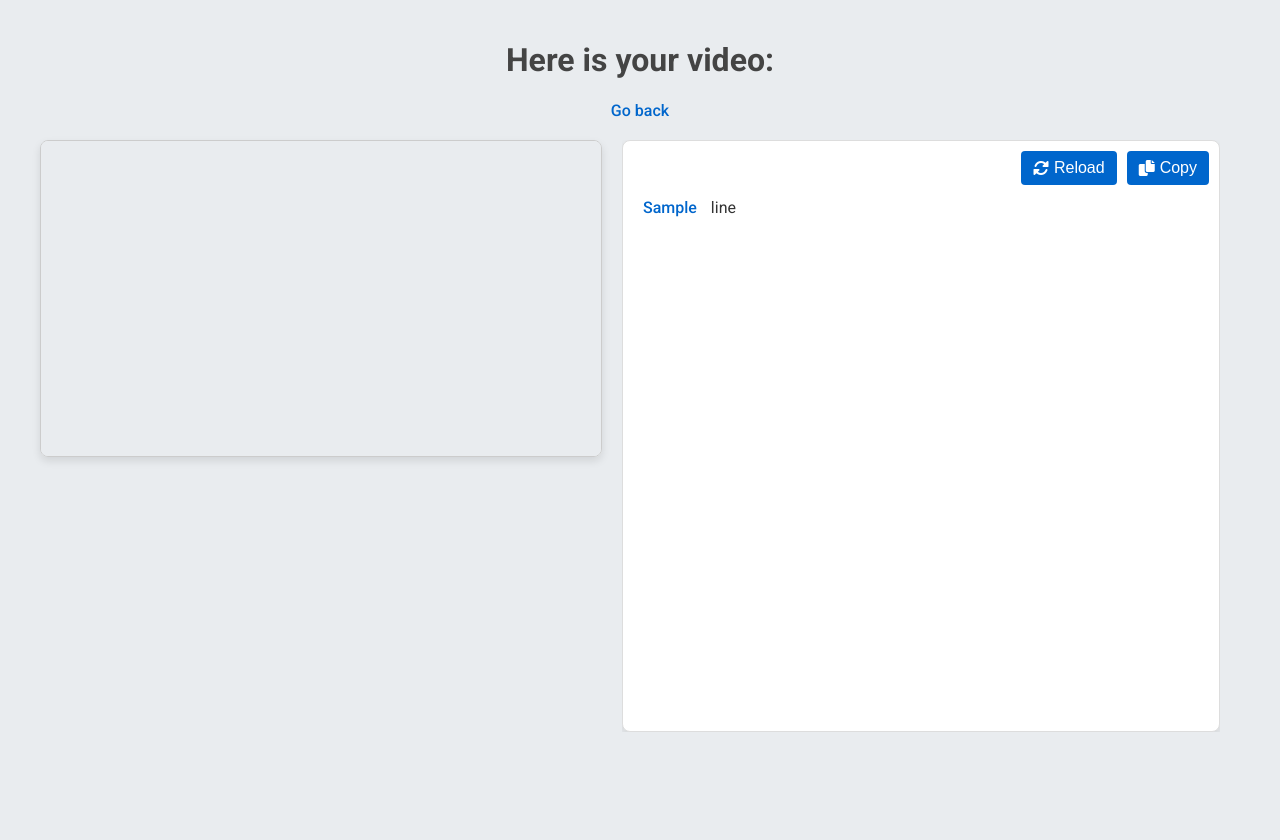
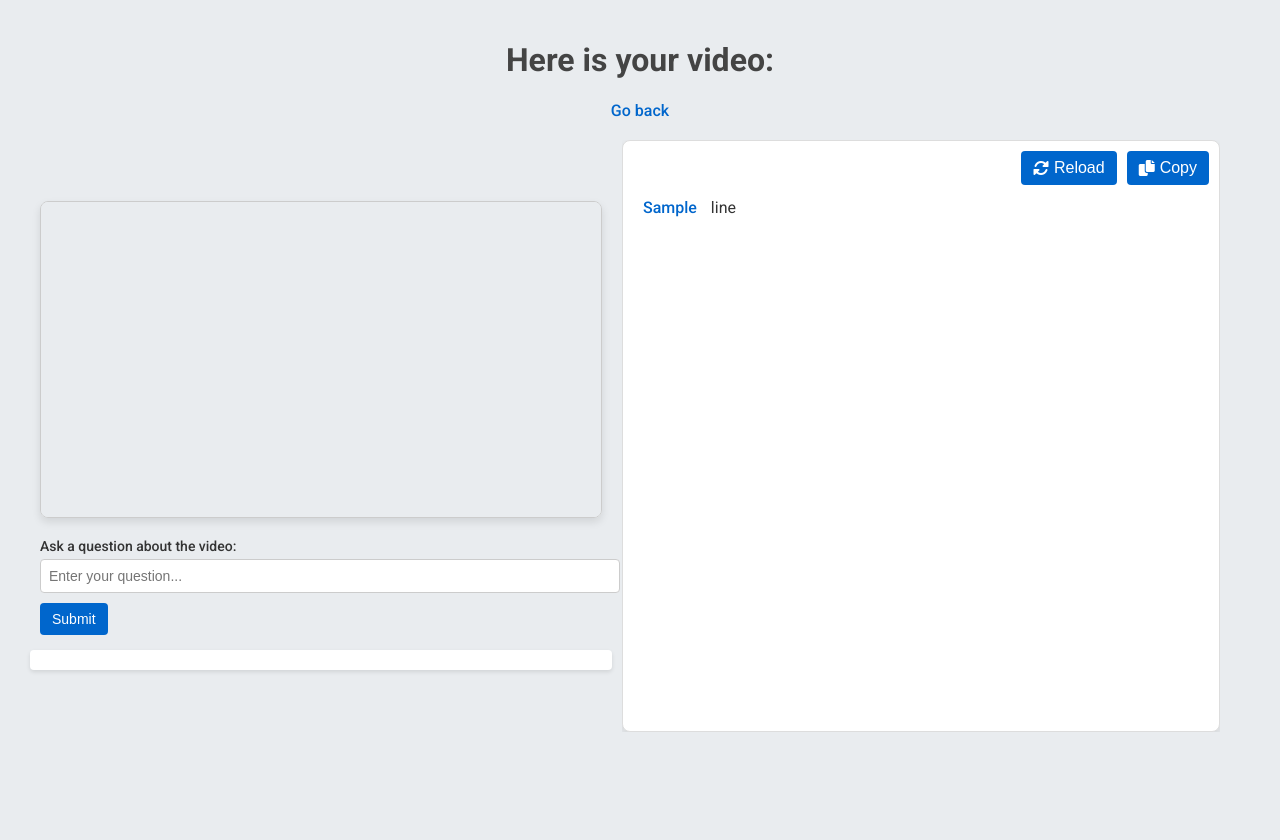
Before and after one commit to RitikDutta/timestream, a Flask app: template templates/display.html in a window 1280 px wide. Run offline with Flask 3, Linux system fonts and the light colour scheme; the template is opened without the code that fills it: most values are stand-ins (such as "Sample title", 1, 10 or a date in 2020).

Commit message:
added a secondary rout for getting transcript

```diff
--- a/app.py
+++ b/app.py
@@ -15,7 +15,7 @@ def display():
     transcript = timestream.get_youtube_transcript(video_id)
     meaningful_timestamps = timestream.generate_meaningful_timestamps(transcript)
     embed_url = f"https://www.youtube.com/embed/{video_id}"
-    return render_template('display.html', youtube_url=embed_url, transcript=meaningful_timestamps)
+    return render_template('timestream/display.html', youtube_url=embed_url, transcript=meaningful_timestamps)
 
 @app.route('/reload_timestamps', methods=['POST'])
 def reload_timestamps():
@@ -26,5 +26,19 @@ def reload_timestamps():
     meaningful_timestamps = timestream.generate_meaningful_timestamps(transcript)
     return jsonify(timestamps=meaningful_timestamps)
 
+@app.route('/user_query', methods=['POST'])
+def user_query_endpoint():
+    data = request.get_json()
+    video_id = data['video_id']
+    user_query = data['user_query']
+
+    # Get the transcript with your existing method
+    transcript = timestream.get_youtube_transcript(video_id)
+    # Use the user_query function defined in Timestream
+    answer = timestream.user_query(transcript, user_query)
+
+    # Return JSON response
+    return jsonify({'answer': answer})
+
 if __name__ == '__main__':
     app.run(debug=True)
--- a/templates/display.html
+++ b/templates/display.html
@@ -61,17 +61,19 @@
         .video-container {
             flex: 0 0 auto;
             display: flex;
+            flex-direction: column;
             justify-content: center;
+            align-items: center;
             margin-bottom: 20px;
             position: sticky;
-            top: 20px; /* Adjust as necessary */
+            top: 20px;
         }
 
         .transcript-container {
             flex: 1;
             display: flex;
             justify-content: center;
-            overflow: hidden; /* Prevent the container itself from scrolling */
+            overflow: hidden;
             position: relative;
         }
 
@@ -89,8 +91,8 @@
             border-radius: 8px;
             width: 100%;
             max-width: 600px;
-            height: calc(100vh - 460px); /* Adjust to fit the viewport height, considering other elements */
-            overflow-y: auto; /* Make the text inside scrollable */
+            height: calc(100vh - 460px);
+            overflow-y: auto;
             line-height: 1.6;
             box-shadow: 0 4px 8px rgba(0, 0, 0, 0.1);
             position: relative;
@@ -181,6 +183,9 @@
             background-color: #004494;
             transform: translateY(0);
         }
+        .yt_frame{
+                width: 90%;
+            }
 
         @media (min-width: 768px) {
             .video-transcript {
@@ -193,8 +198,74 @@
             }
 
             .transcript {
-                height: calc(70vh - 40px); /* Adjust as necessary for larger screens */
+                height: calc(70vh - 40px);
             }
+            .yt_frame{
+                width: revert-layer;
+            }
+        }
+
+        /* Styles for the query form and response text below the player */
+        #queryForm {
+            width: 100%;
+            max-width: 600px;
+            display: flex;
+            flex-direction: column;
+            align-items: flex-start;
+            margin-top: 20px;
+        }
+
+        #queryForm label {
+            font-size: 14px;
+            font-weight: 500;
+            margin-bottom: 5px;
+        }
+
+        #queryForm input {
+            width: 100%;
+            padding: 8px;
+            margin-bottom: 10px;
+            border: 1px solid #ccc;
+            border-radius: 4px;
+            font-size: 14px;
+        }
+
+        #queryForm button {
+            background-color: #0066cc;
+            color: #fff;
+            border: none;
+            border-radius: 4px;
+            padding: 8px 12px;
+            cursor: pointer;
+            font-size: 14px;
+        }
+
+        #queryForm button:hover {
+            background-color: #005bb5;
+        }
+
+        #queryForm button:active {
+            background-color: #004494;
+        }
+
+        #queryResponse {
+            margin-top: 15px;
+            background-color: #fff;
+            padding: 10px;
+            border-radius: 4px;
+            max-width: 600px;
+            width: 100%;
+            box-shadow: 0 2px 4px rgba(0,0,0,0.1);
+            font-size: 14px;
+            line-height: 1.5;
+            color: #333;
+            word-wrap: break-word;
+        }
+
+        /* Breathing effect for queryResponse when loading */
+        #queryResponse.loading {
+            animation: breathing 1.5s infinite;
+            background-color: #e0e0e0;
         }
     </style>
     <script>
@@ -264,10 +335,16 @@
 <body>
     <h1>Here is your video:</h1>
     <div class="container">
-        <a href="{{ url_for('timestream') }}">Go back</a>
+        <a href="{{ url_for('timestream/index') }}">Go back</a>
         <div class="video-transcript">
             <div class="video-container">
-                <iframe id="youtube-iframe" width="560" height="315" src="{{ youtube_url }}" frameborder="0" allowfullscreen></iframe>
+                <iframe class="yt_frame" id="youtube-iframe" width="560" height="315" src="{{ youtube_url }}" frameborder="0" allowfullscreen></iframe>
+                <form id="queryForm">
+                    <label for="user_query">Ask a question about the video:</label>
+                    <input type="text" id="user_query" name="user_query" placeholder="Enter your question..." required>
+                    <button type="submit">Submit</button>
+                </form>
+                <div id="queryResponse"></div>
             </div>
             <div class="transcript-container">
                 <div class="transcript">
@@ -290,5 +367,70 @@
             </div>
         </div>
     </div>
+
+    <script>
+        function linkifyTimestamps(text) {
+            const timeRangePattern = /\b(\d{1,2}:\d{2}(?::\d{2})?-\d{1,2}:\d{2}(?::\d{2})?)\b/g;
+            const singleTimePattern = /\b(\d{1,2}:\d{2}(?::\d{2})?)\b/g;
+
+            text = text.replace(timeRangePattern, (match, p1) => {
+                return `<span class="timestamp" style="color:blue; cursor:pointer;" onclick="seekToRange('${p1}')">${p1}</span>`;
+            });
+
+            text = text.replace(singleTimePattern, (match, p1) => {
+                return `<span class="timestamp" style="color:blue; cursor:pointer;" onclick="seekTo(parseTimeToSeconds('${p1}'))">${p1}</span>`;
+            });
+
+            return text;
+        }
+
+        function seekToRange(rangeString) {
+            let [start, end] = rangeString.split('-');
+            seekTo(parseTimeToSeconds(start.trim()));
+        }
+    </script>
+
+
+    <script>
+        document.getElementById('queryForm').addEventListener('submit', async function(e) {
+            e.preventDefault();
+
+            const userQuery = document.getElementById('user_query').value;
+            const videoId = "{{ youtube_url }}".split("embed/")[1];
+            const queryResponseDiv = document.getElementById('queryResponse');
+
+            // Add the loading class to trigger breathing effect
+            queryResponseDiv.classList.add('loading');
+            // Optionally, you can clear previous content or show a placeholder
+            queryResponseDiv.innerHTML = '';
+
+            const response = await fetch('/user_query', {
+                method: 'POST',
+                headers: {
+                    'Content-Type': 'application/json'
+                },
+                body: JSON.stringify({
+                    video_id: videoId,
+                    user_query: userQuery
+                })
+            });
+
+            if (response.ok) {
+                const data = await response.json();
+
+                if (Array.isArray(data.answer)) {
+                    const combined = data.answer.join('\n');
+                    queryResponseDiv.innerHTML = linkifyTimestamps(combined);
+                } else {
+                    queryResponseDiv.innerHTML = linkifyTimestamps(data.answer);
+                }
+            } else {
+                queryResponseDiv.innerText = 'Error: Could not get answer.';
+            }
+
+            // Remove the loading class after response is handled
+            queryResponseDiv.classList.remove('loading');
+        });
+    </script>
 </body>
 </html>
--- a/templates/index.html
+++ b/templates/index.html
@@ -141,7 +141,7 @@
 <body>
     <div class="container" id="container">
         <h1>Enter YouTube URL</h1>
-        <form id="youtubeForm" action="{{ url_for('display') }}" method="post">
+        <form id="youtubeForm" action="{{ url_for('timestream/display') }}" method="post">
             <label for="youtube_url">YouTube URL:</label>
             <input type="text" id="youtube_url" name="youtube_url" required>
             <button type="submit">Submit</button>
```
Also changed, not shown: get_trans_test.py (added, +118 -0 lines), utils/timestream.py (+130 -1 lines), 1 other file.
